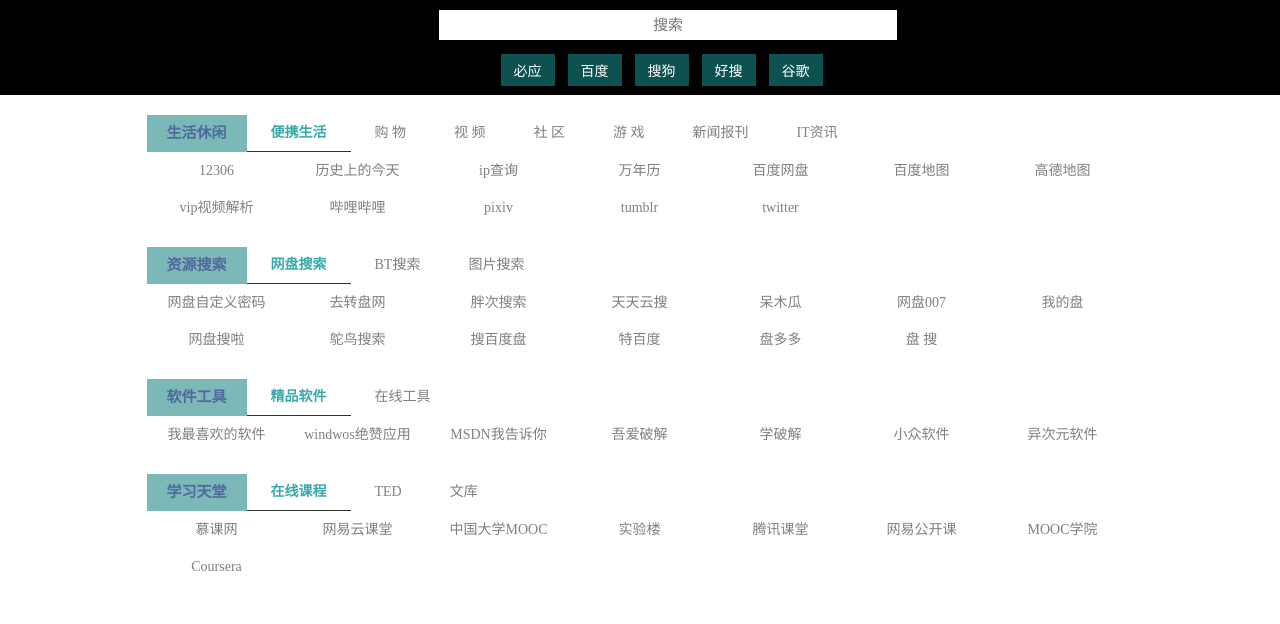
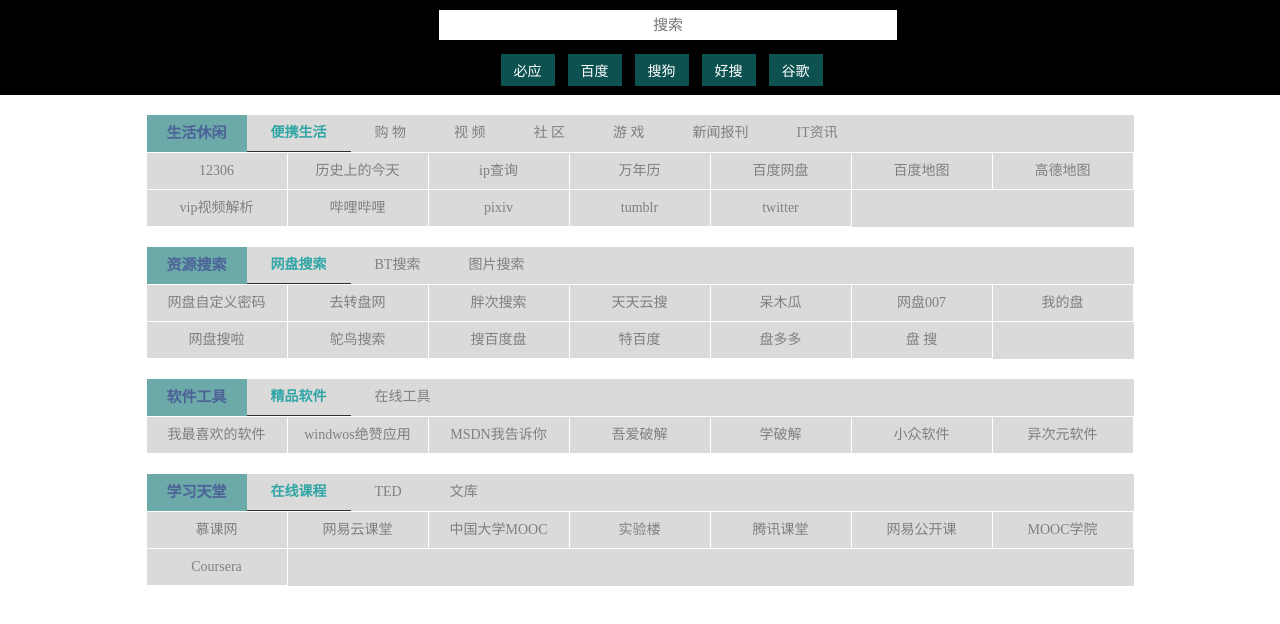
Before and after one commit to QuanPengWang/QuanPengWang.github.io, a plain HTML site: page navSite/index.html in a window 1280 px wide. Drawn offline with Linux system fonts and the light colour scheme.

Commit message:
update color

```diff
--- a/navSite/resources/style.css
+++ b/navSite/resources/style.css
@@ -257,7 +257,7 @@
 
 .zhutikuang {
 	width: 987px;
-	background-color: #ffffff;
+	background-color: #00000025;
 	margin: 20px auto 0;
 	min-height: 50px;
 	position: relative
```
